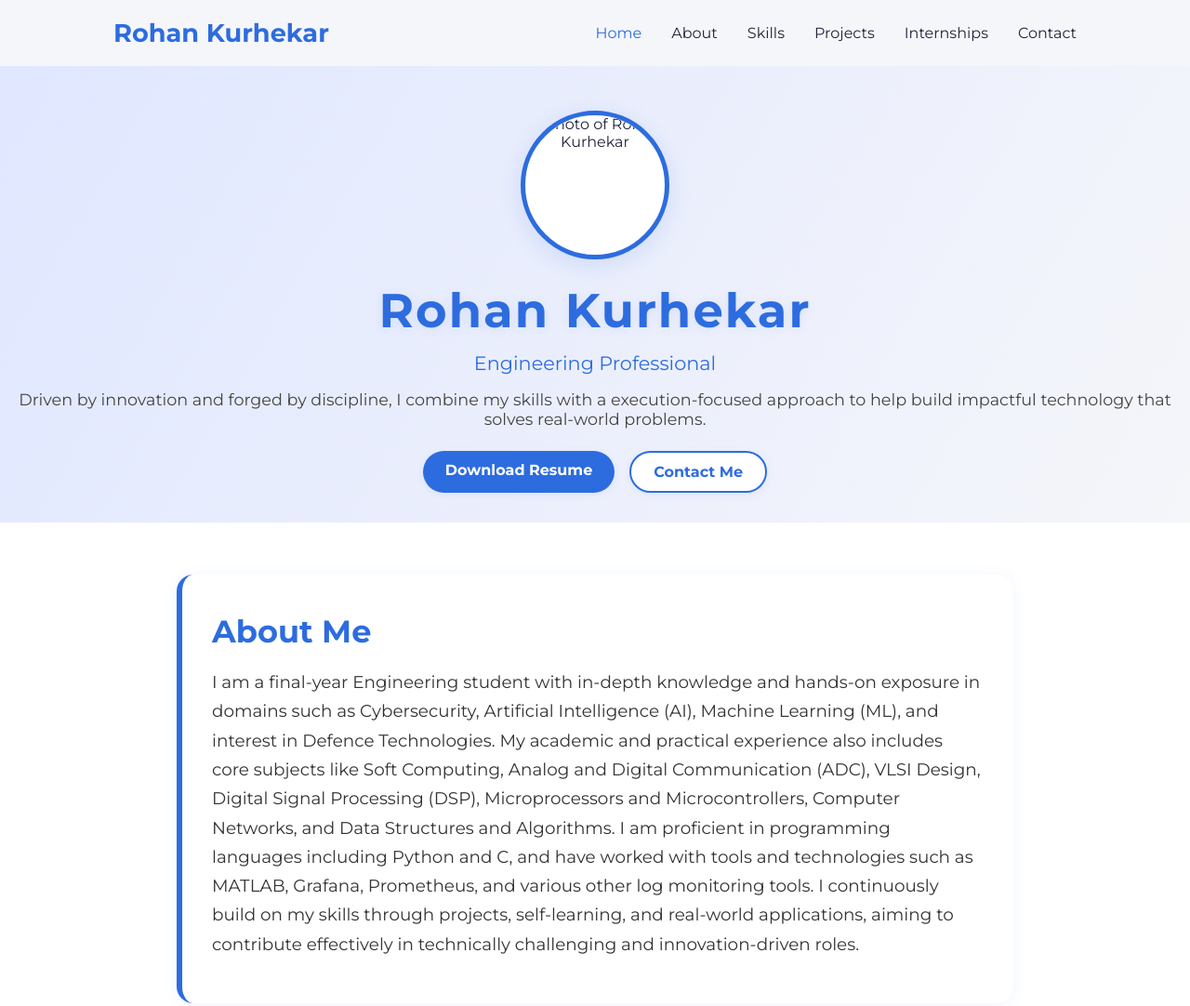
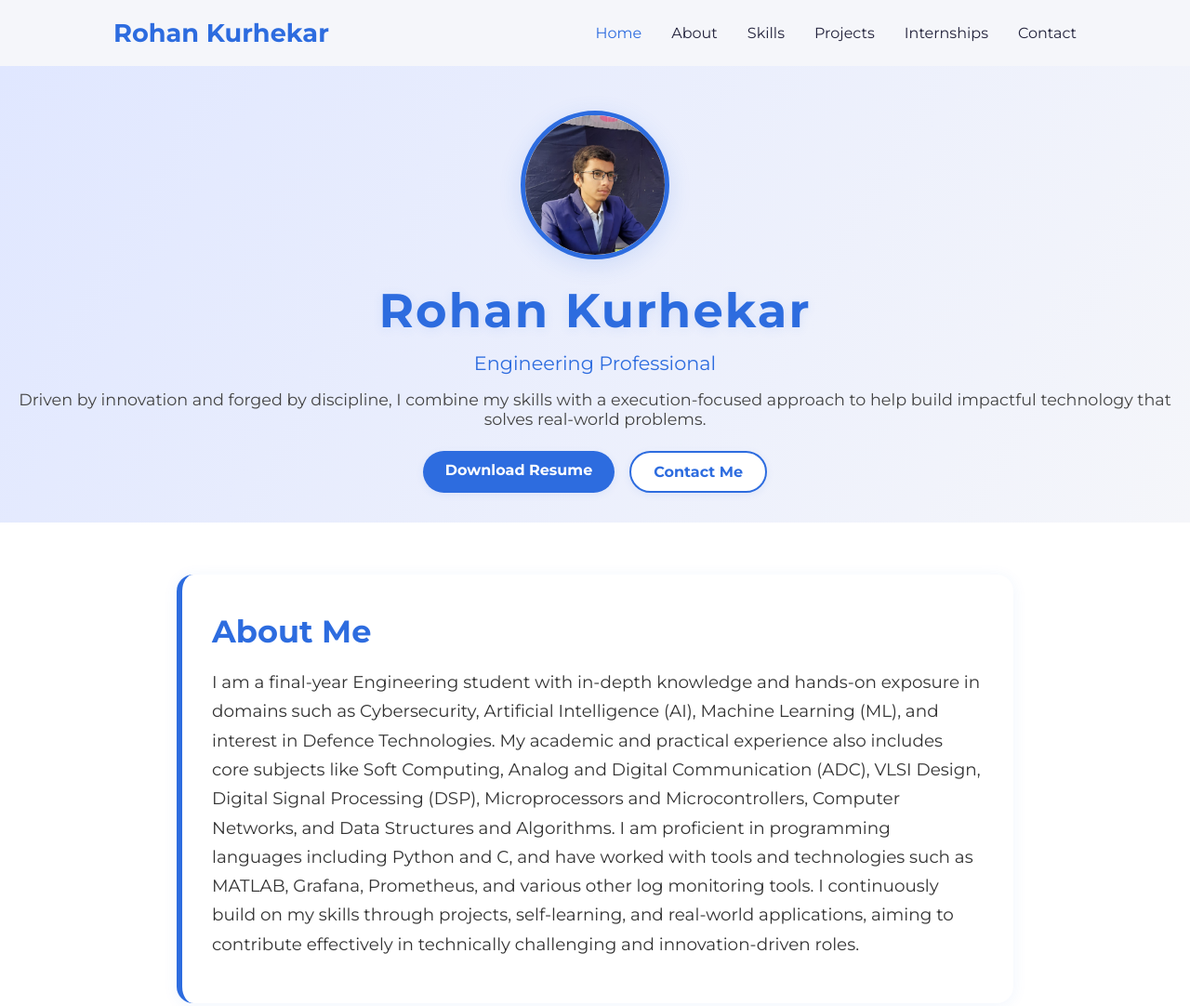
Before and after one commit to RohanK9042/rohankurhekar.github.io, a plain HTML site: page index.html in a window 1280 px wide. Shown: the top 1082 px of the page at 93% size. Drawn offline with nearby package versions, Linux system fonts and the light colour scheme; files whose address does not match are found by name.

Commit message:
Update index.html

```diff
--- a/index.html
+++ b/index.html
@@ -24,7 +24,7 @@
 
   <main>
     <section id="hero" class="hero gradient-bg" data-aos="fade-down">
-      <img src="images/profile.jpg" alt="Photo of Rohan Kurhekar" class="profile-img hero-img">
+      <img src="profile.jpg" alt="Photo of Rohan Kurhekar" class="profile-img hero-img">
       <h1 class="hero-name">Rohan Kurhekar</h1>
       <h2>Engineering Professional</h2>
       <p class="hero-intro">Driven by innovation and forged by discipline, I combine my skills with a execution-focused approach to help build impactful technology that solves real-world problems.</p>
```
